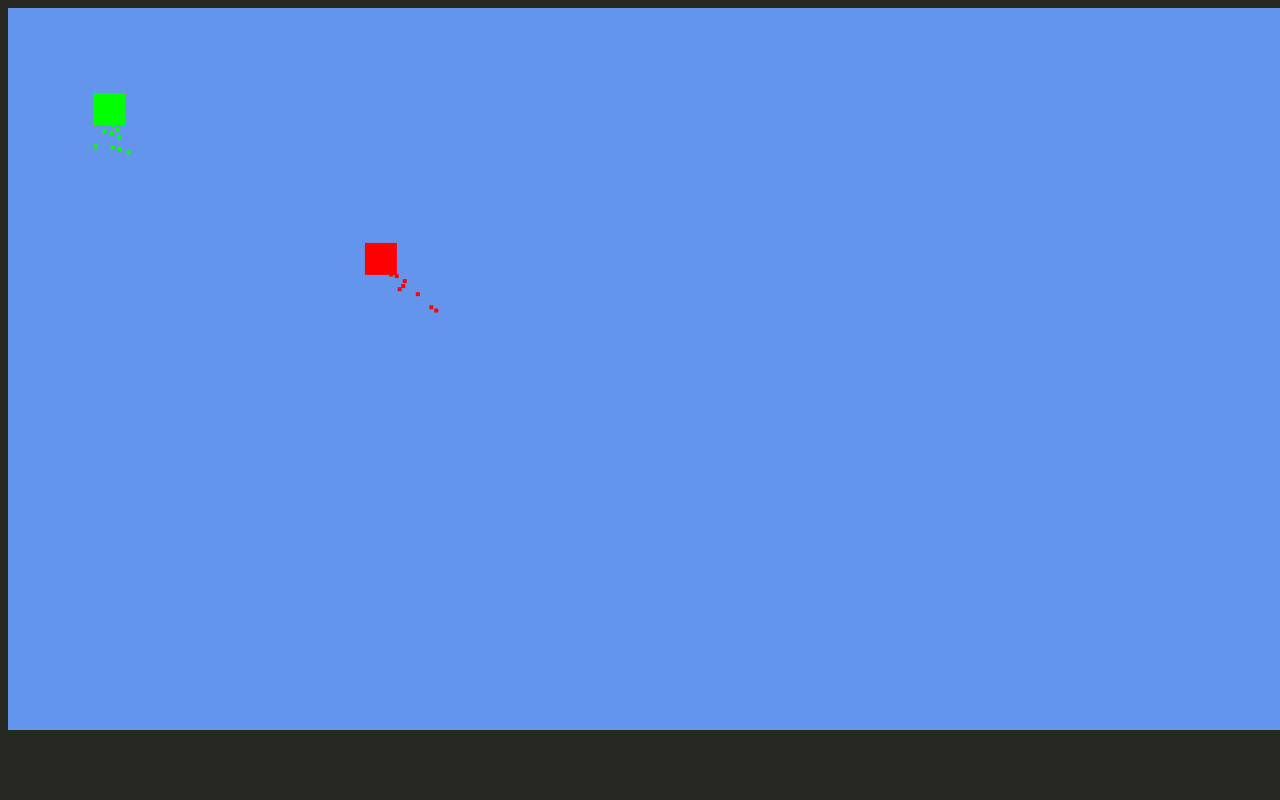
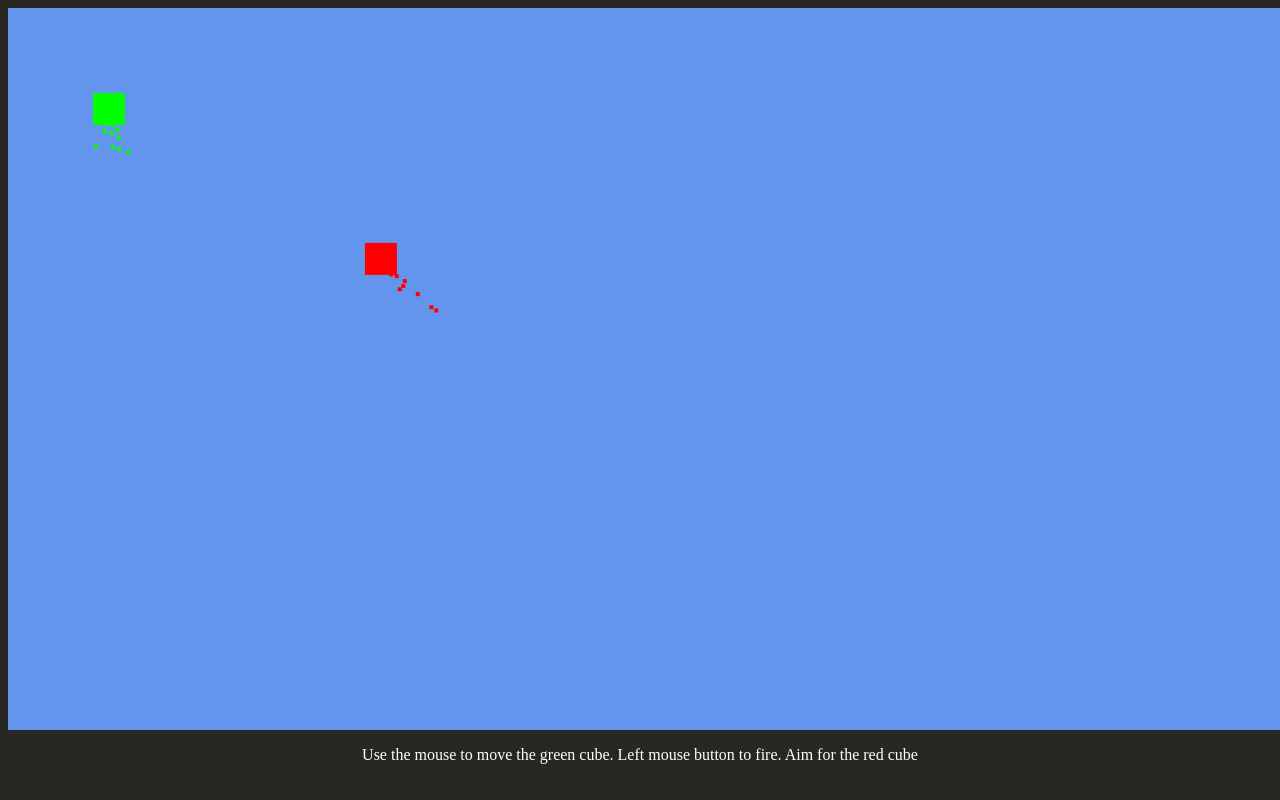
Before and after one commit to mojobojo/HTML5-Canvas-Game, a plain HTML site: page index.html in a window 1280 px wide. Drawn offline with nearby package versions, Linux system fonts and the light colour scheme.

Commit message:
Controls info
Added some info on the controls. Added it for uploading it to
mojobojo.github.io

```diff
--- a/default.css
+++ b/default.css
@@ -12,3 +12,9 @@ body
 {
     background-color: #272822;
 }
+
+p
+{
+    color:white;
+    text-align:center;
+}
--- a/index.html
+++ b/index.html
@@ -2,6 +2,7 @@
     <link rel="stylesheet" type="text/css" href="default.css">
     <canvas id="GameCanvas" width="1280" height="720" style="border:1px solid #6495ED;">
     </canvas>
+    <p>Use the mouse to move the green cube. Left mouse button to fire. Aim for the red cube</p>
     <script src="http://ajax.googleapis.com/ajax/libs/jquery/1.7.1/jquery.min.js" type="text/javascript"></script>
     <script src="https://cdn.socket.io/socket.io-1.3.5.js"></script>
     <script src="src/Vector2.js", type="text/javascript"></script>
```
